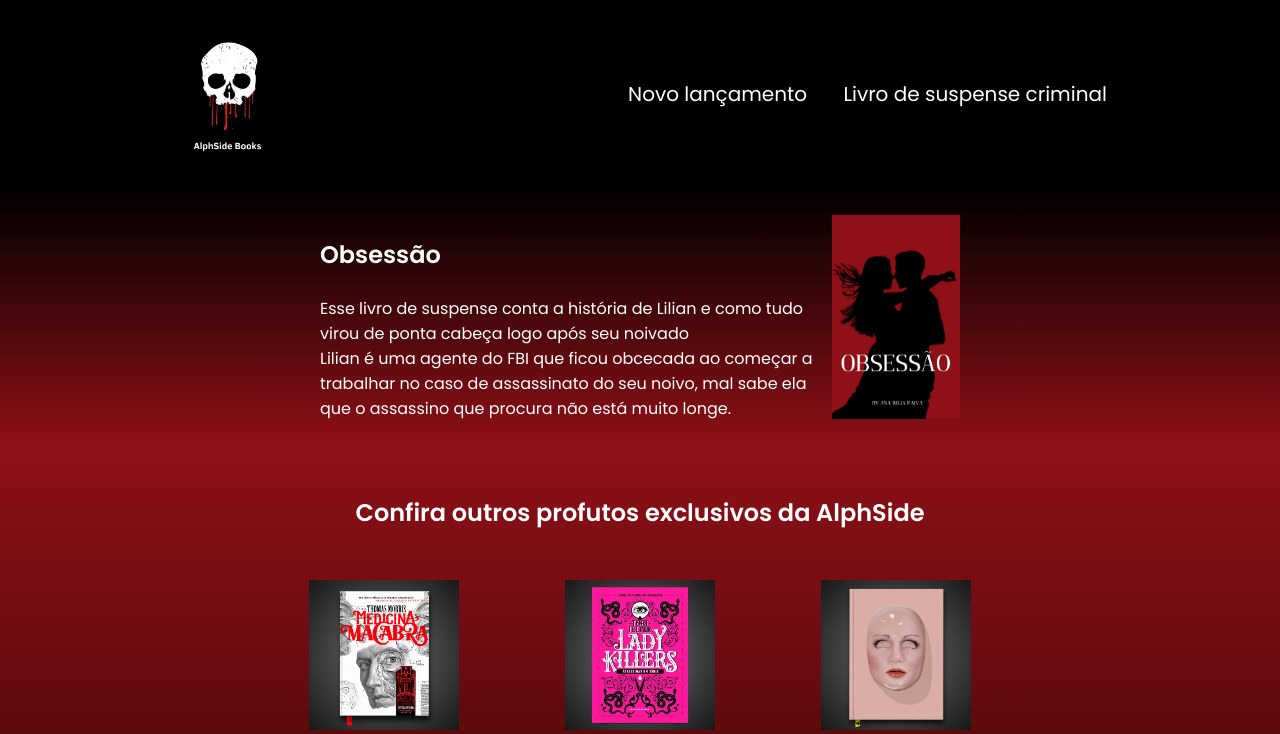
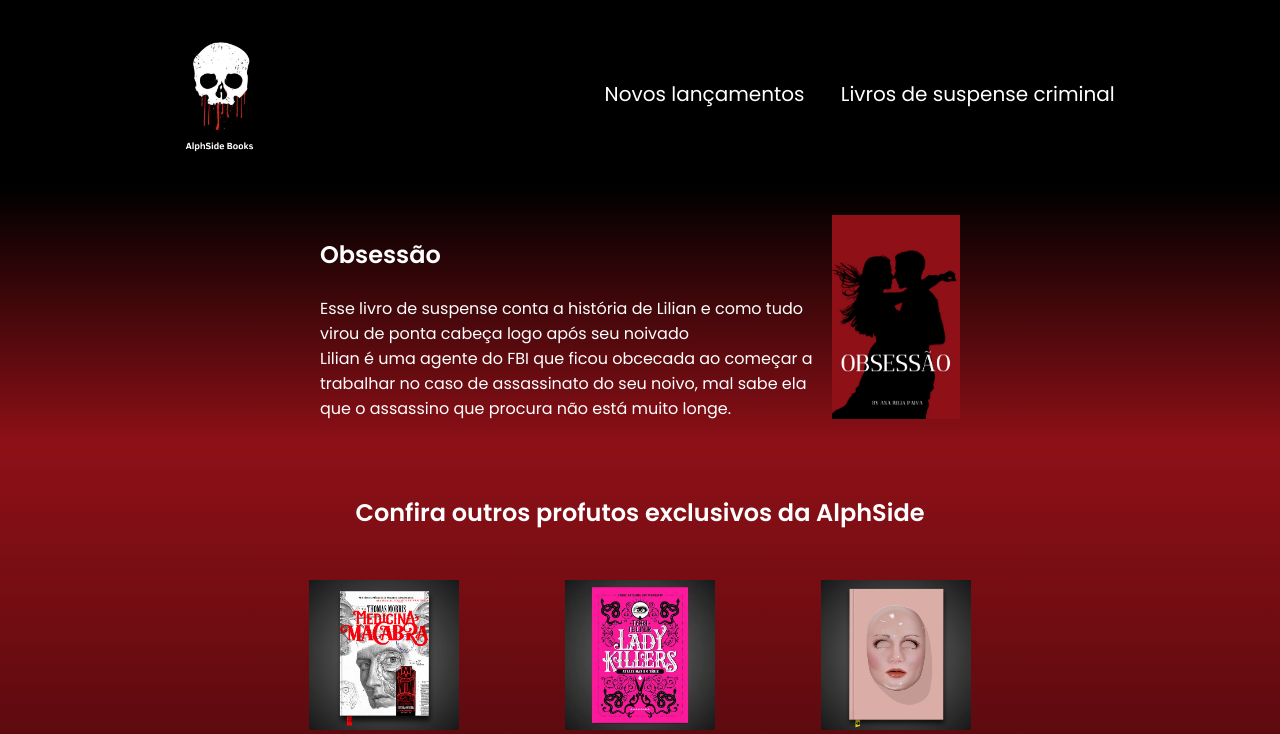
Before and after one commit to dearpaivaa/alph-side-books, a plain HTML site: page index.html in a window 1280 px wide. Shown: the top 734 px of the page. Drawn offline with Linux system fonts and the light colour scheme.

Commit message:
Site Finalisado

```diff
--- a/index.html
+++ b/index.html
@@ -14,8 +14,8 @@
     <header class="cabeçalho">
         <img class="cabeçalho-imagem" src="AlphSide Books (1).png" alt="Logo AlphSide Books">
         <ul class="cabeçalho-lista">
-            <li class="cabeçalho-lista-item">Novo lançamento</li>
-            <li class="cabeçalho-lista-item">Livro de suspense criminal</li>
+            <li class="cabeçalho-lista-item">Novos lançamentos</li>
+            <li class="cabeçalho-lista-item">Livros de suspense criminal</li>
         </ul>
     </header>
     <section class="lançamento">
```
